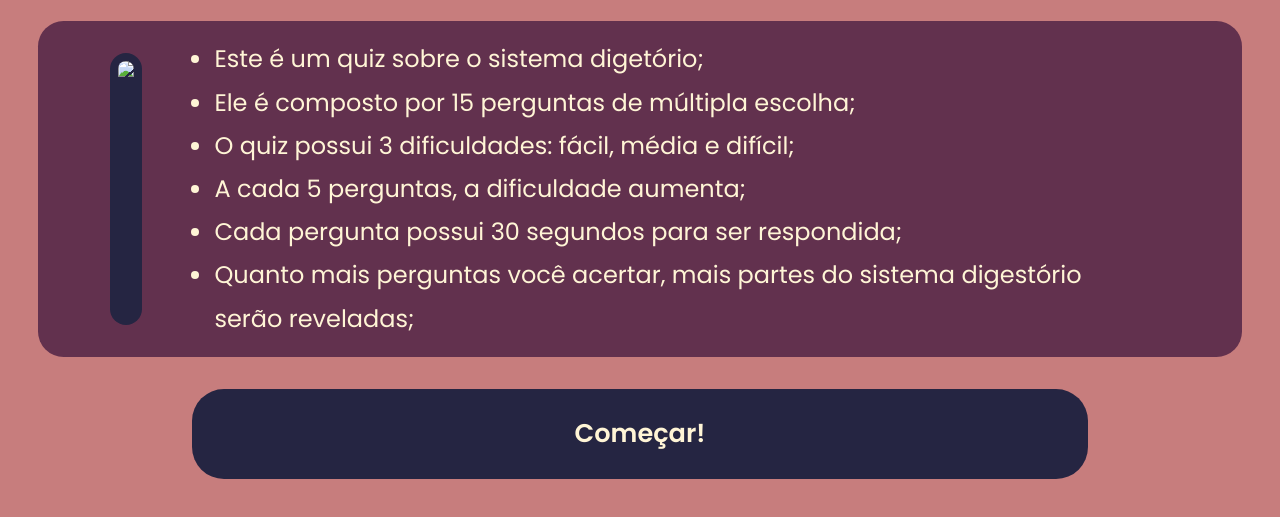
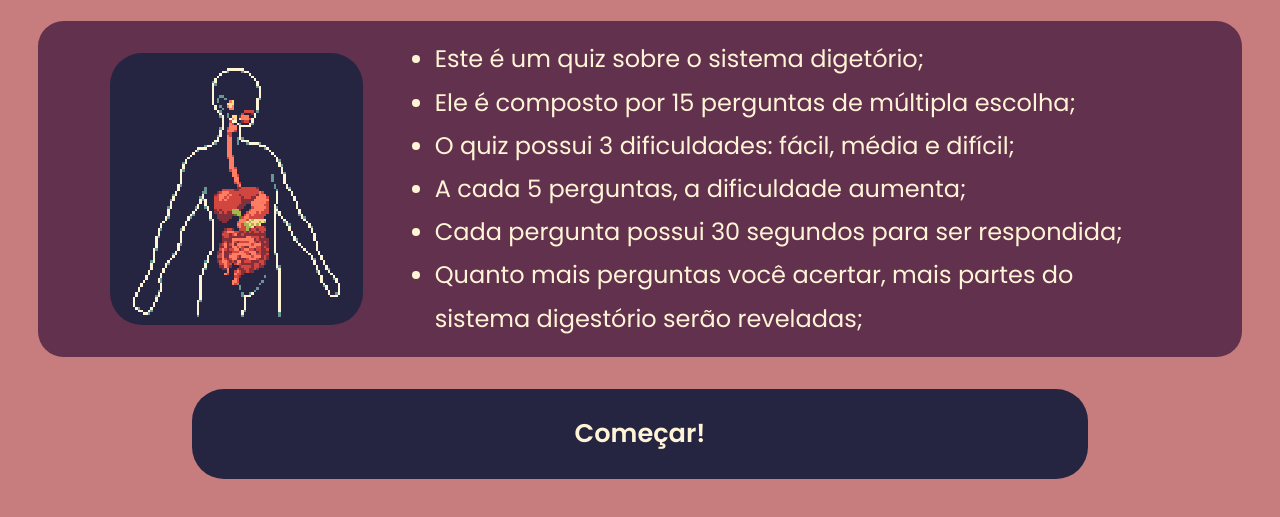
Before and after one commit to HianeCoelho/BioQuiz_projeto, a plain HTML site: page index.html in a window 1280 px wide. Shown: the part 221-738 px from the top of the page. Drawn offline with Linux system fonts and the light colour scheme.

Commit message:
Update index.html

```diff
--- a/index.html
+++ b/index.html
@@ -17,7 +17,7 @@
         </div>
 
         <div class="container">
-            <img src="Imagens/completo.png" class="imagem">
+            <img src="completo.png" class="imagem">
             <div class="per">
                 <ul>
                     <li><a>Este é um quiz sobre o sistema digetório;</a>
```
